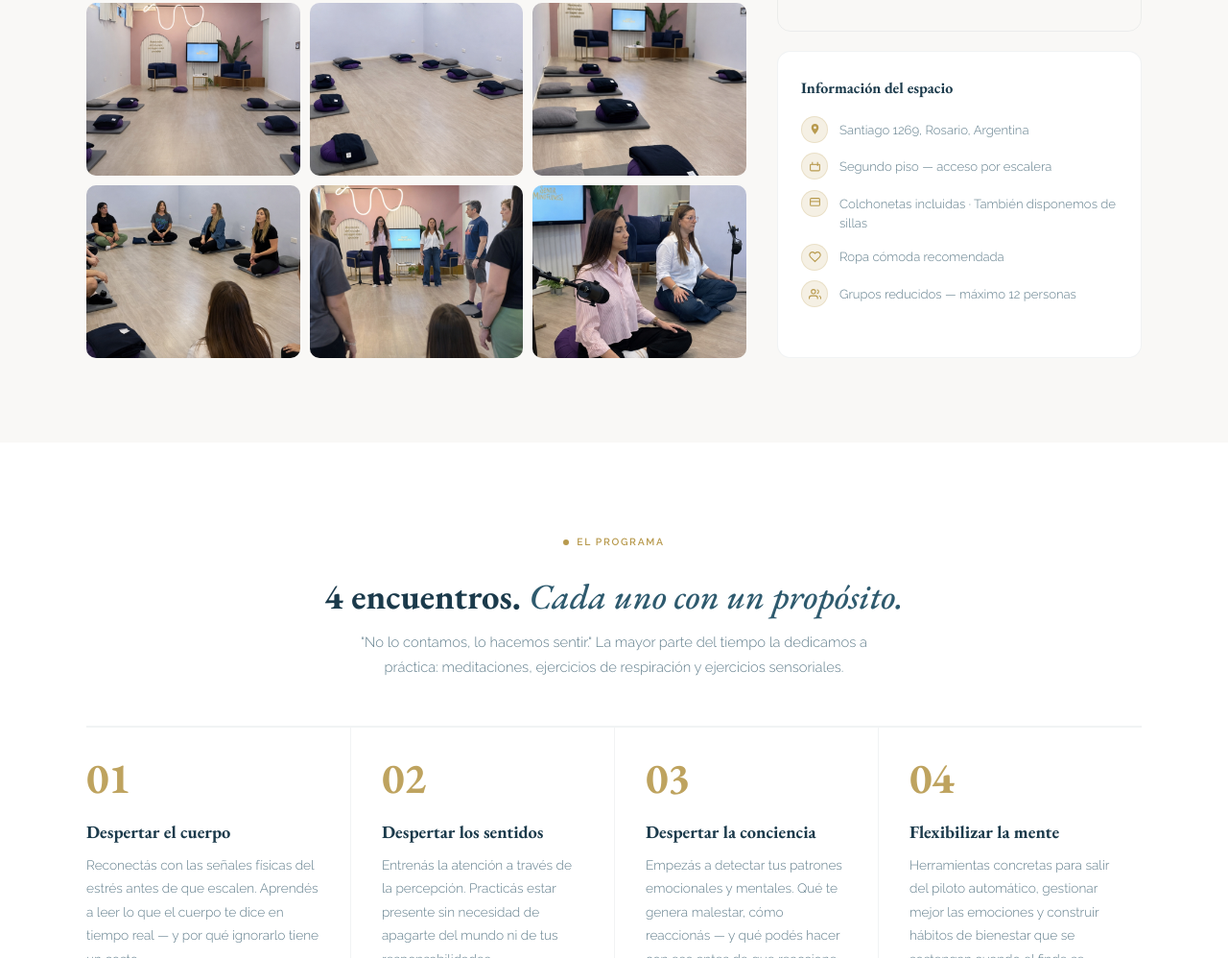
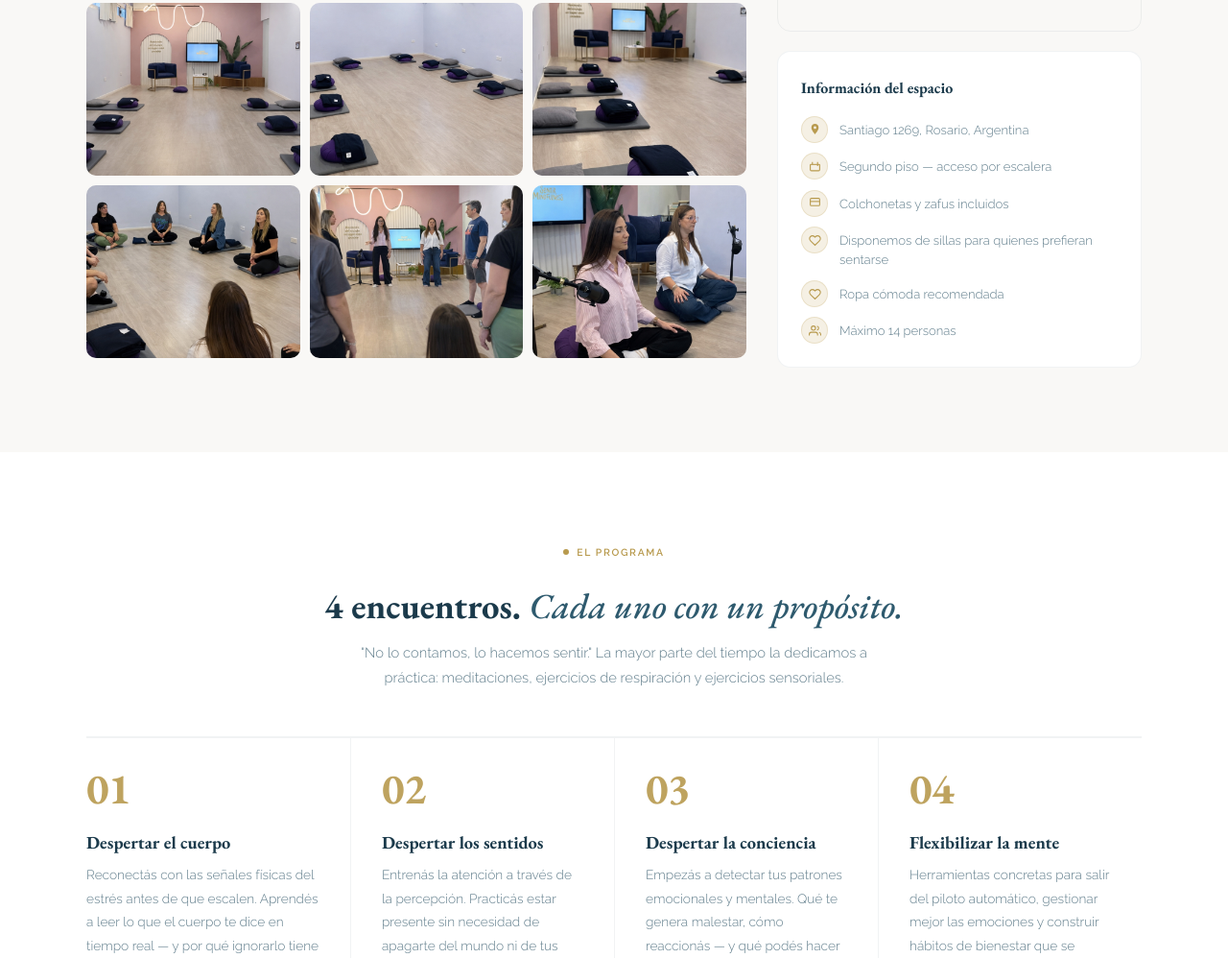
Before and after one commit to agusmilesi-collab/sentirmindfulness, a plain HTML site: page individuos.html in a window 1280 px wide. Shown: the part 3929-4927 px from the top of the page at 96% size. Drawn offline with nearby package versions, Linux system fonts and the light colour scheme; grey boxes are pictures that could not be loaded.

Commit message:
Update salon info: zafus, separate sillas item, max 14 personas
Co-Authored-By: Claude Sonnet 4.6 <noreply@anthropic.com>

```diff
--- a/individuos.html
+++ b/individuos.html
@@ -1108,7 +1108,13 @@
               <div class="salon-fact-icon">
                 <svg viewBox="0 0 24 24" aria-hidden="true"><rect x="3" y="3" width="18" height="14" rx="2"/><line x1="3" y1="9" x2="21" y2="9"/></svg>
               </div>
-              <span class="salon-fact-text">Colchonetas incluidas · También disponemos de sillas</span>
+              <span class="salon-fact-text">Colchonetas y zafus incluidos</span>
+            </div>
+            <div class="salon-fact">
+              <div class="salon-fact-icon">
+                <svg viewBox="0 0 24 24" aria-hidden="true"><path d="M20.84 4.61a5.5 5.5 0 00-7.78 0L12 5.67l-1.06-1.06a5.5 5.5 0 00-7.78 7.78l1.06 1.06L12 21.23l7.78-7.78 1.06-1.06a5.5 5.5 0 000-7.78z"/></svg>
+              </div>
+              <span class="salon-fact-text">Disponemos de sillas para quienes prefieran sentarse</span>
             </div>
             <div class="salon-fact">
               <div class="salon-fact-icon">
@@ -1120,7 +1126,7 @@
               <div class="salon-fact-icon">
                 <svg viewBox="0 0 24 24" aria-hidden="true"><path d="M17 21v-2a4 4 0 00-4-4H5a4 4 0 00-4 4v2"/><circle cx="9" cy="7" r="4"/><path d="M23 21v-2a4 4 0 00-3-3.87"/><path d="M16 3.13a4 4 0 010 7.75"/></svg>
               </div>
-              <span class="salon-fact-text">Grupos reducidos — máximo 12 personas</span>
+              <span class="salon-fact-text">Máximo 14 personas</span>
             </div>
           </div>
         </div>
```
